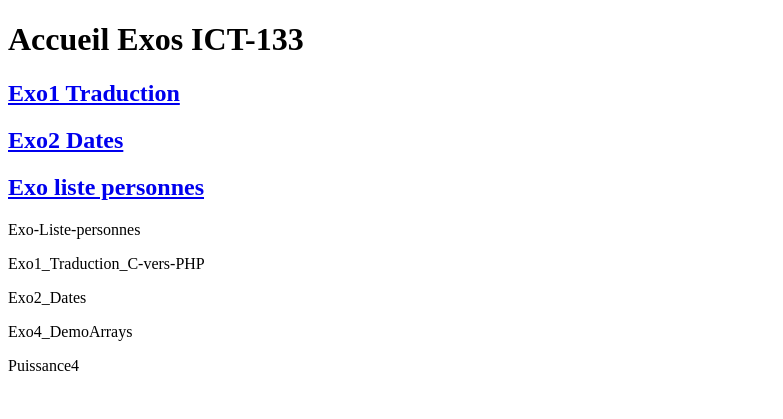
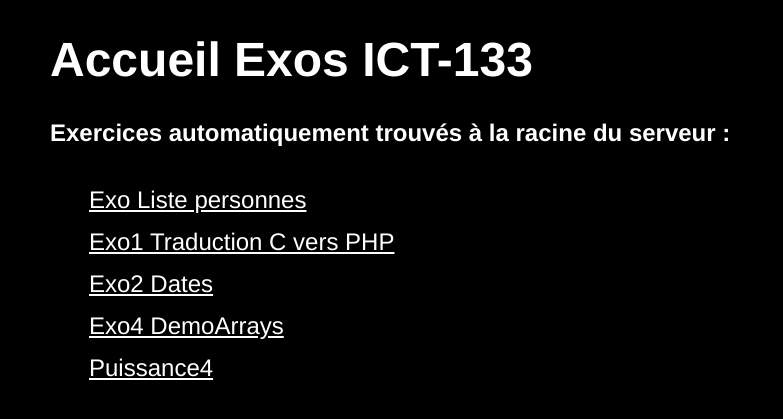
Before and after one commit to samuelroland/ICT-133-SRD, a PHP site: page / in a window 1280 px wide. Shown: the top 419 px of the page, without its empty margins (0-783 px from the left). Run offline with PHP 8.4, Linux system fonts and the light colour scheme.

Commit message:
index.php page accueil terminé
liens exercices automatiques. nouveaux css et msg entete. formatage du nom des exos

```diff
--- a/index.php
+++ b/index.php
@@ -3,18 +3,43 @@
 <head>
     <meta charset="UTF-8">
     <title>Accueil Exos ICT-133</title>
+    <style>
+        body{
+            text-align: left;
+            font-size: 1.5em;
+            background-color: black;
+            color: white;
+            margin-left: 50px;
+            font-family: Helvetica;
+        }
+        a{
+            color: white;
+            transition: 0.5s;
+        }
+        a:hover{
+            color: blue;
+            transition: 0.5s;
+
+        }
+        a:active{
+            color: mediumvioletred;
+            transition: 1s;
+        }
+        li{
+            color: black;
+            padding: 7px;
+        }
+    </style>
 </head>
 <body>
 <h1>Accueil Exos ICT-133</h1>
-<h2><a href="Exo1_Traduction_C-vers-PHP/index.php">Exo1 Traduction</a></h2>
-<h2><a href="Exo2_Dates/index.php">Exo2 Dates</a></h2>
-<h2><a href="Exo-Liste-personnes/index.php">Exo liste personnes</a></h2>
+<h4>Exercices automatiquement trouvés à la racine du serveur : </h4>
 
 <?php
 $filescollection = scandir($_SERVER['DOCUMENT_ROOT']);  //collection des éléments du dossier qui contient ce fichier.
 $filetoexclude = array(".", "..", ".git", ".gitignore", ".idea", "index.php", "index.html", "images", "img", "js", "javascript","style", "css", "html", "pages", "doc","documentation", "readme.md", "README.md");  //fichier ou dossiers potentiels à exclure. tout le reste sont des dossiers des exercices...
 
-function checkisafolder($folder, $filetoexclude)
+function checkisafolder($folder, $filetoexclude)    //check si l'élément est un dossier, en regardant la liste des fichiers exclus.
 {
     for ($i = 0; $i < count($filetoexclude); $i++) {
         if ($folder == $filetoexclude[$i]) {
@@ -24,12 +49,20 @@ function checkisafolder($folder, $filetoexclude)
     //une fois tout vérifié, si il n'est pas sorti de la fonction --> c'est un dossier d'exercices !
     return true;
 }
+function format($name){ //formater le nom en enlevant les séparateurs.
+    //Si il trouve - ou _ ou . alors il remplace par un espace
+    $name = str_replace("-", " ", $name);
+    $name  = str_replace("_", " ", $name);
+    $name  = str_replace(".", " ", $name);
 
-foreach ($filescollection as $file) {
+    return $name;
+}
+foreach ($filescollection as $file) {   //Pour tous les fichiers trouvés à la racine.
     if (checkisafolder($file, $filetoexclude) == true) {//Si l'élément est un dossier d'exercices
+        $formatedname= format($file);   //créer son nom formaté pour le nom de l'exercice à partir du nom du dossier sans les séparateurs.
+
         //le rajouter à la liste de liens vers les exercices:
-
-        echo "<p>$file</p>";    //POUR LES TESTS à SUPPRIMER !
+        echo "<li><a href=\"".$file."/index.php\">".$formatedname."</a></li>";
     }
 }
 
```
